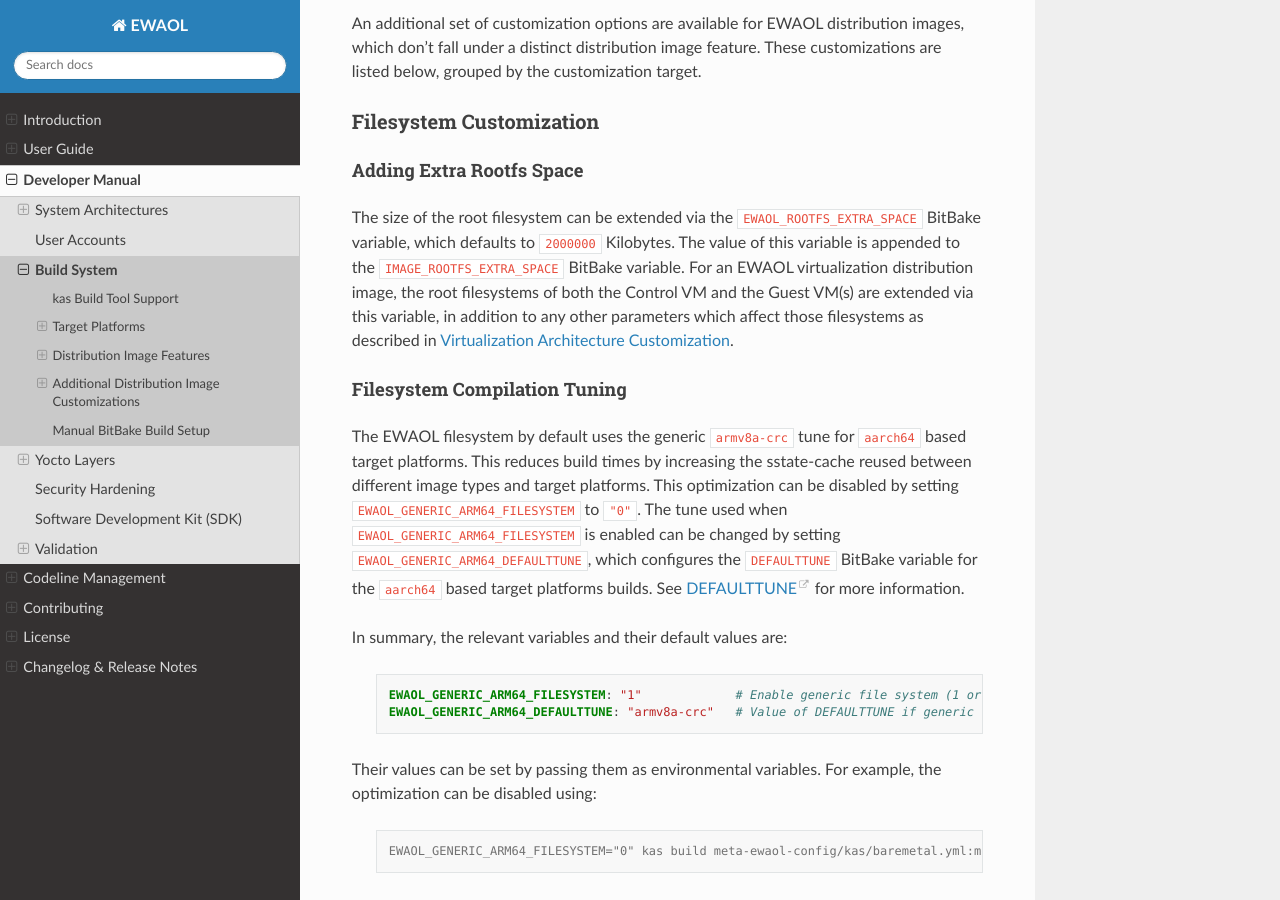
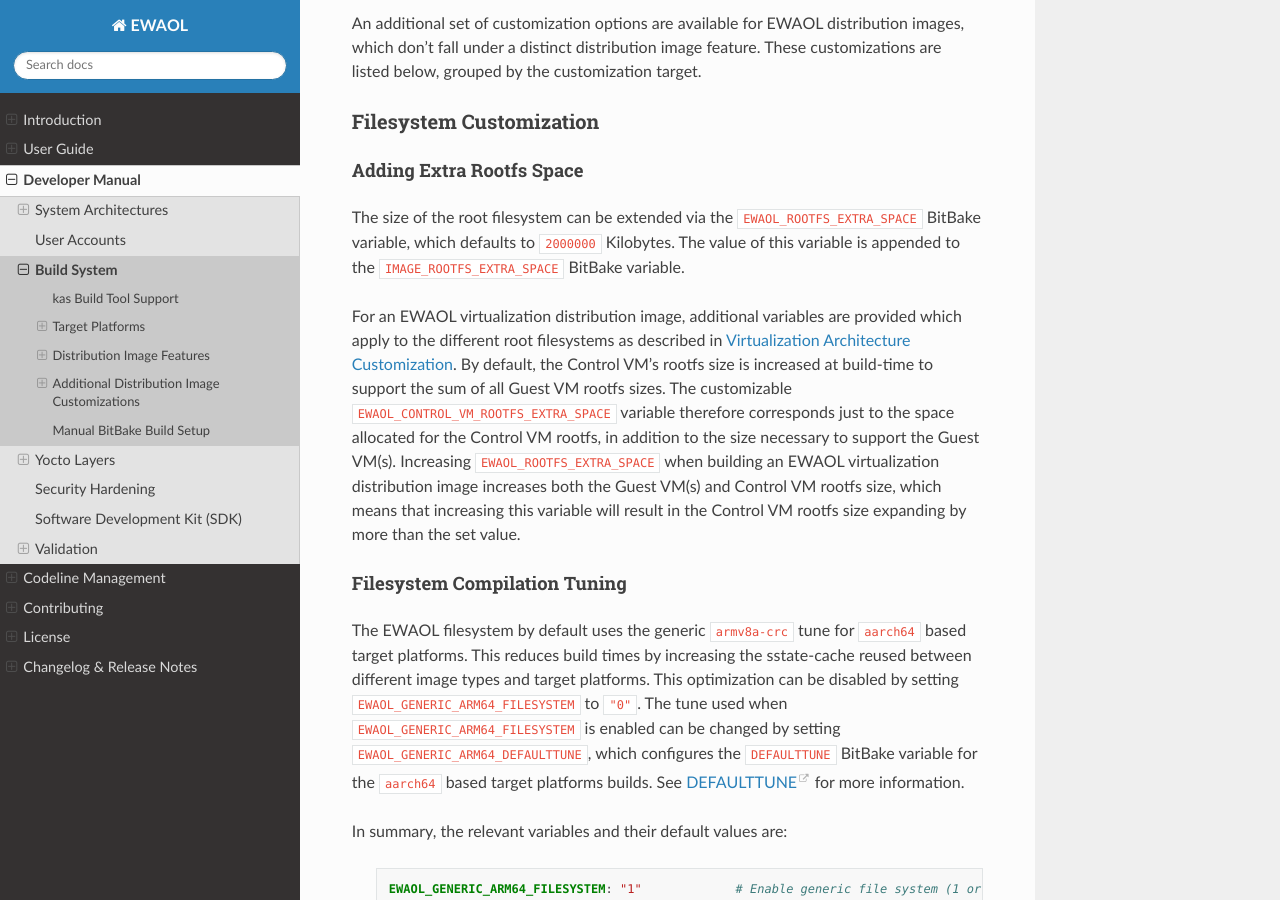
Before and after one commit to chaoge525/soafee_demo, a Sphinx documentation site: the page built from documentation/manual/build_system.rst, in a window 1280 px wide and 900 px high, scrolled down 7930 px. Built offline with Sphinx 7.4.7 and the Read the Docs theme 2.0.0, drawn with Linux system fonts in a browser that asks for light colours.

Commit message:
ewaol-distro: Always expand Control VM rootfs to support Guest VMs rootfs sizes
To ensure that an EWAOL virtualization image is always allocated sufficient
space to run the required Guest VMs, this patch adds logic to the virtualization
image build to calculate the sum of all Guest VM rootfs sizes, and automatically
increase the Control VM's rootfs size by that amount. Determination of each
Guest VM's rootfs size is enabled via the wicenv files deployed as part of the
Guest VM build package.

The variable EWAOL_CONTROL_VM_ROOTFS_EXTRA_SPACE can therefore now be considered
additional rootfs space solely allocated for the Control VM (on top of what is
required to support the Guest VM root filesystems).

Issue-Id: SCM-4754
Signed-off-by: Richard Neill <richard.neill@arm.com>
Change-Id: I56e7847eecfc8e12bf54c5f87dc4644d940ddd28

```diff
--- a/documentation/changelog.rst
+++ b/documentation/changelog.rst
@@ -20,6 +20,12 @@
 
 Changed
 =======
+
+Distro:
+
+  * Updated rootfs size management for EWAOL virtualization distribution images,
+    to add build-time functionality that automatically configures the size of
+    the Control VM rootfs sufficient to support all Guest VM root filesystems
 
 Tests:
 
--- a/documentation/manual/build_system.rst
+++ b/documentation/manual/build_system.rst
@@ -435,11 +435,20 @@
 The size of the root filesystem can be extended via the
 ``EWAOL_ROOTFS_EXTRA_SPACE`` BitBake variable, which defaults to ``2000000``
 Kilobytes. The value of this variable is appended to the
-``IMAGE_ROOTFS_EXTRA_SPACE`` BitBake variable. For an EWAOL virtualization
-distribution image, the root filesystems of both the Control VM and the Guest
-VM(s) are extended via this variable, in addition to any other parameters which
-affect those filesystems as described in
+``IMAGE_ROOTFS_EXTRA_SPACE`` BitBake variable.
+
+For an EWAOL virtualization distribution image, additional variables are
+provided which apply to the different root filesystems as described in
 :ref:`Virtualization Architecture Customization <manual_build_system_virtualization_customization>`.
+By default, the Control VM's rootfs size is increased at build-time to support
+the sum of all Guest VM rootfs sizes. The customizable
+``EWAOL_CONTROL_VM_ROOTFS_EXTRA_SPACE`` variable therefore corresponds just to
+the space allocated for the Control VM rootfs, in addition to the size necessary
+to support the Guest VM(s). Increasing ``EWAOL_ROOTFS_EXTRA_SPACE`` when
+building an EWAOL virtualization distribution image increases
+both the Guest VM(s) and Control VM rootfs size, which means that increasing
+this variable will result in the Control VM rootfs size expanding by more than
+the set value.
 
 Filesystem Compilation Tuning
 -----------------------------
--- a/documentation/variables.py
+++ b/documentation/variables.py
@@ -104,7 +104,7 @@
       EWAOL_GUEST_VM1_MEMORY_SIZE: "6144"                # Memory size for Guest VM1 (MB)
       EWAOL_GUEST_VM1_ROOTFS_EXTRA_SPACE: ""             # Extra storage space for Guest VM1 (KB)
       EWAOL_CONTROL_VM_MEMORY_SIZE: "2048"               # Memory size for Control VM (MB)
-      EWAOL_CONTROL_VM_ROOTFS_EXTRA_SPACE: "1000000"     # Extra storage space for Control VM (KB)
+      EWAOL_CONTROL_VM_ROOTFS_EXTRA_SPACE: "0"           # Extra storage space for Control VM (KB), added as additional space above the storage necessary to support all Guest VMs root filesystems
       """,
   "inclusivity-exception": "\ ",
 }
```
Also changed, not shown: 4 other files.
